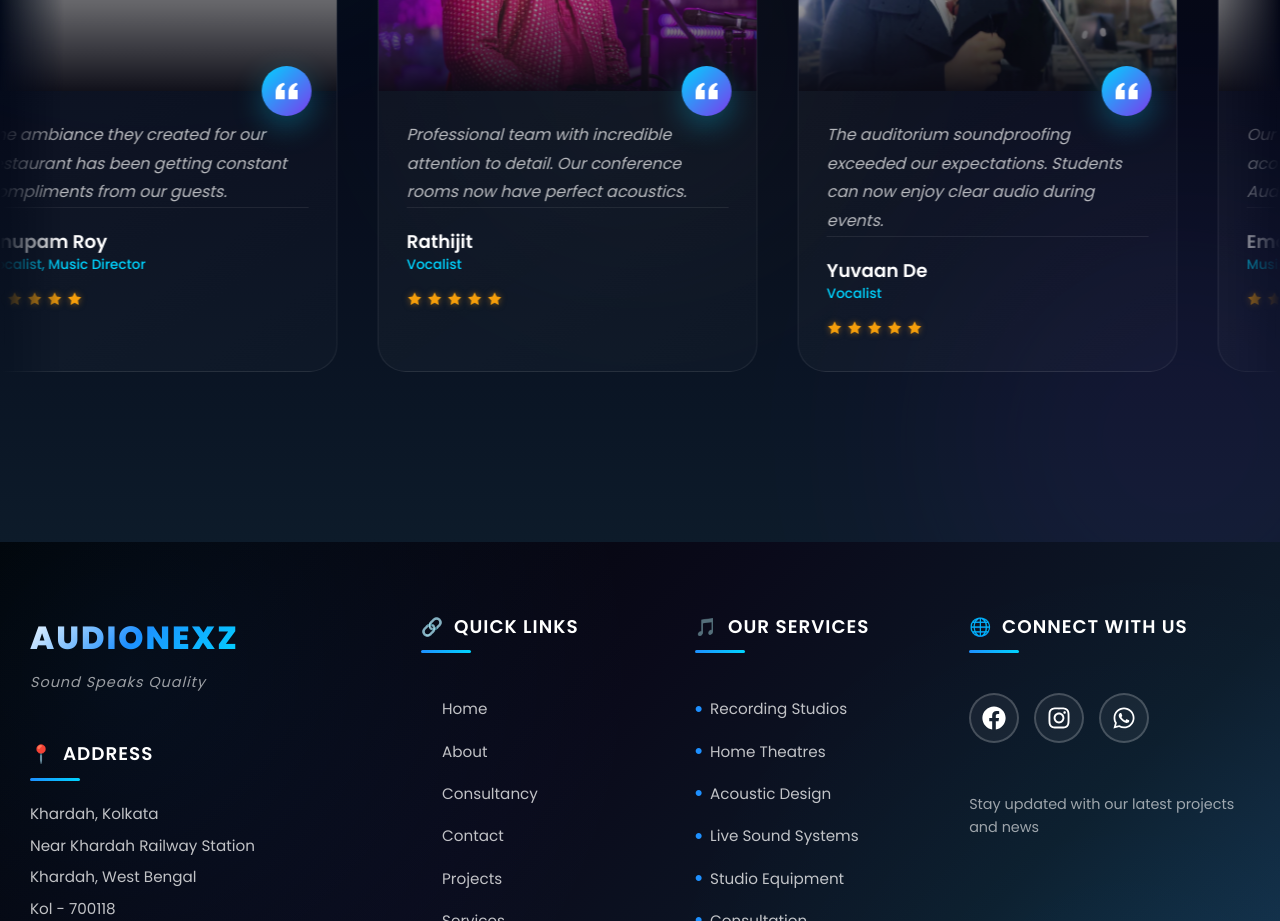
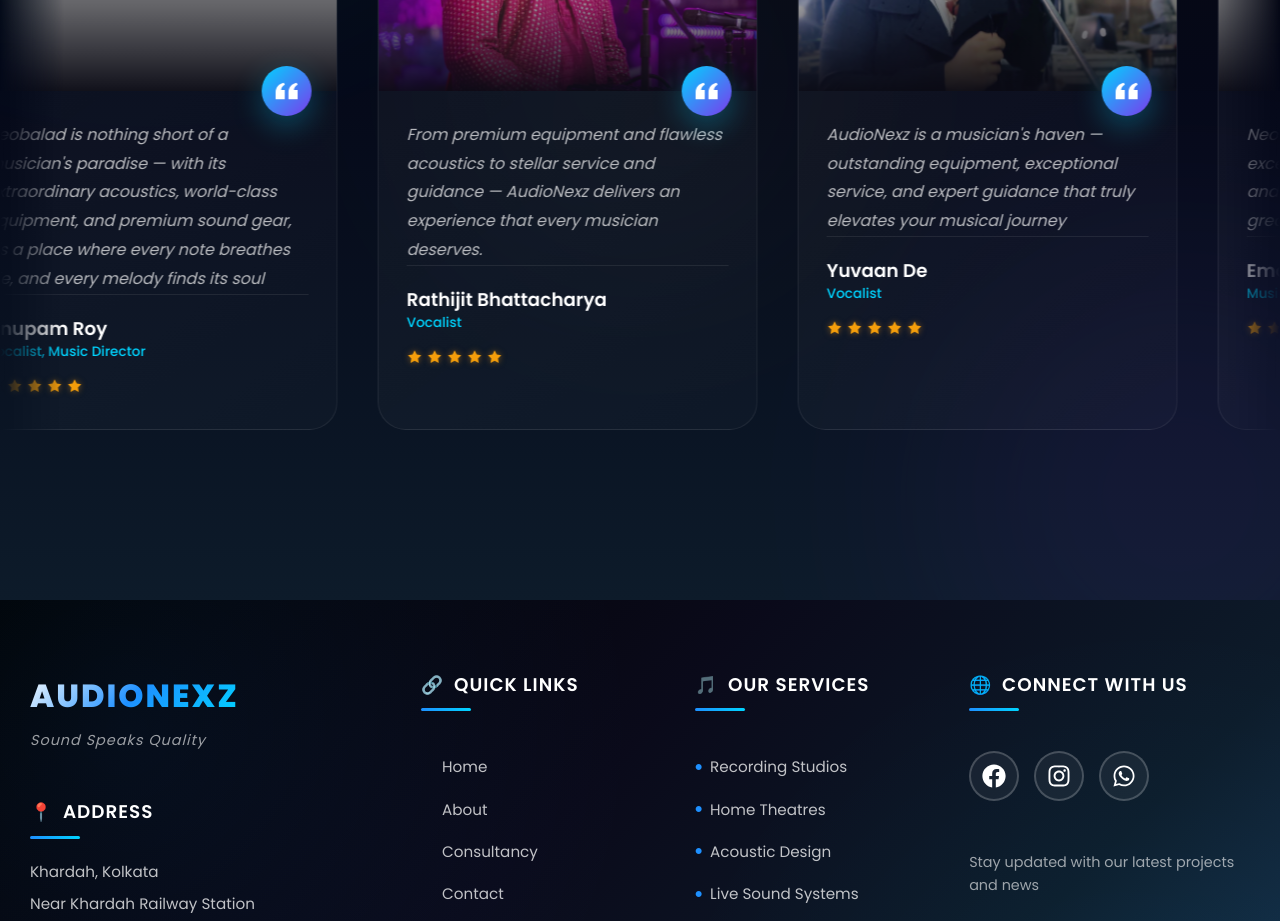
Before and after one commit to Shubhamzio/audionexz-cicd, a React (Vite) app: page / in a window 1280 px wide. Shown: the part 4940-5861 px from the top of the page. Built offline with nearby package versions, Linux system fonts and the light colour scheme; grey boxes are pictures that could not be loaded.

Commit message:
some reviews are added

```diff
--- a/src/components/Home/Home.jsx
+++ b/src/components/Home/Home.jsx
@@ -222,28 +222,28 @@ const Home = () => {
       name: "Anupam Roy",
       role: "Vocalist, Music Director",
       avatar: getImagePath("/assets/Anupam_roy_studio_1.jpeg"),
-      text: "The ambiance they created for our restaurant has been getting constant compliments from our guests.",
+      text: "Neobalad is nothing short of a musician's paradise — with its extraordinary acoustics, world-class equipment, and premium sound gear, it's a place where every note breathes life, and every melody finds its soul",
     },
     {
       id: 3,
-      name: "Rathijit",
+      name: "Rathijit Bhattacharya",
       role: "Vocalist",
       avatar: getImagePath("/assets/Rathijit_BhattaCharya.jpeg"),
-      text: "Professional team with incredible attention to detail. Our conference rooms now have perfect acoustics.",
+      text: "From premium equipment and flawless acoustics to stellar service and guidance — AudioNexz delivers an experience that every musician deserves.",
     },
     {
       id: 4,
       name: "Yuvaan De",
       role: "Vocalist",
       avatar: getImagePath("/assets/Yuvaan_De.jpeg"),
-      text: "The auditorium soundproofing exceeded our expectations. Students can now enjoy clear audio during events.",
+      text: "AudioNexz is a musician's haven — outstanding equipment, exceptional service, and expert guidance that truly elevates your musical journey",
     },
     {
       id: 5,
       name: "Emon Chakraborty",
       role: "Musician, Vocalist",
       avatar: getImagePath("/assets/Emon_chakraborty.jpeg"),
-      text: "Our lounge now has the perfect acoustic balance. The team at Audionexz truly understands sound.",
+      text: "Neobalad Studio is pure magic — exceptional acoustics, premium gear, and an atmosphere that inspires greatness the moment you walk in.",
     },
     {
       id: 6,
@@ -257,7 +257,7 @@ const Home = () => {
       name: "Sneha BhattaCharya",
       role: "Musician, Vocalist",
       avatar: getImagePath("/assets/Snehaa_Bhattacharya.jpeg"),
-      text: "Exceptional service and outstanding results. Highly recommend Audionexz for any audio project!",
+      text: "From the finest musical instruments to top-tier equipment, every purchase was a perfect note!",
     },
     {
       id: 8,
```
